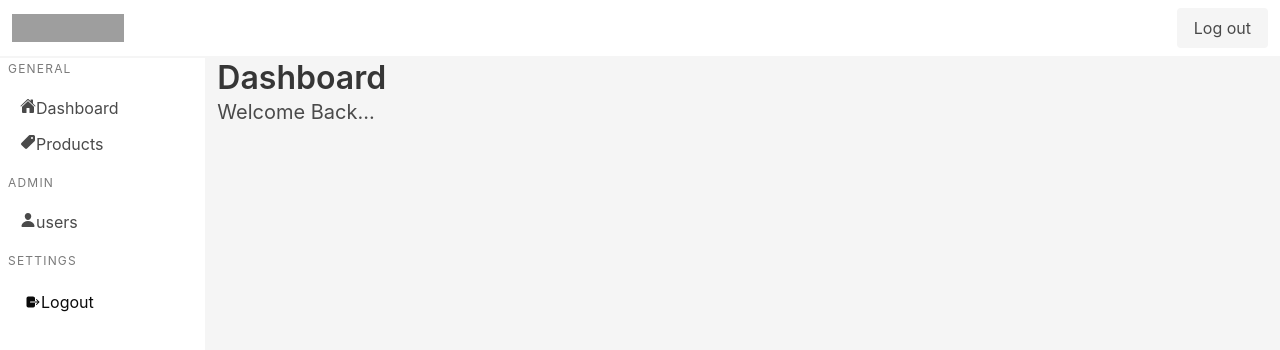
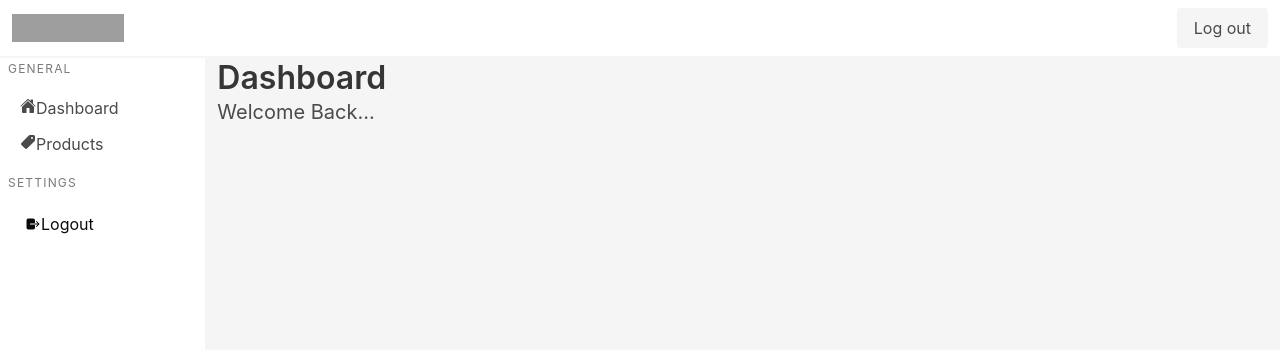
Before and after one commit to AldiRamdani0401/authentication, a React (Create React App) app in the folder frontend/: page /dashboard in a window 1280 px wide. Shown: the top 350 px of the page. Built offline with nearby package versions, Linux system fonts and the light colour scheme; no server answers; grey boxes are pictures that could not be loaded.

Commit message:
Pembatasan Hak akses user

```diff
--- a/frontend/src/components/SideBar.jsx
+++ b/frontend/src/components/SideBar.jsx
@@ -26,12 +26,17 @@ const SideBar = () => {
                 <li><NavLink to={"/dashboard"}><IoHome/>Dashboard</NavLink></li>
                 <li><NavLink to={"/products"}><IoPricetag/>Products</NavLink></li>
             </ul>
+            { user && user.role === "admin" && (
+                <div>
                     <p className="menu-label">
                         Admin
                     </p>
                     <ul className="menu-list">
                         <li><NavLink to={"/users"}><IoPerson/>users</NavLink></li>
                     </ul>
+                </div>
+            ) }
+
             <p className="menu-label">
                 Settings
             </p>
```
Lines whose indentation alone changed are shown as unchanged.
